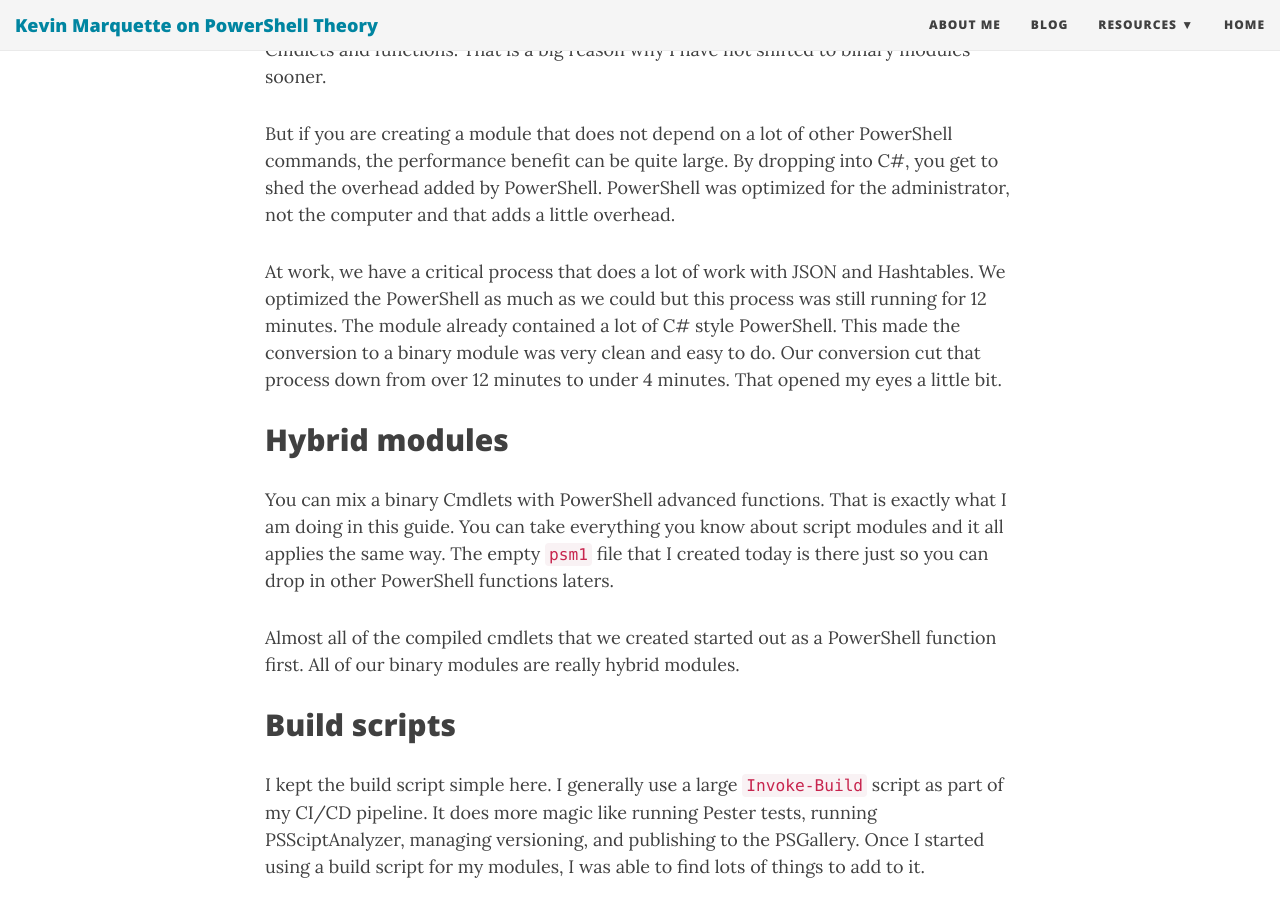
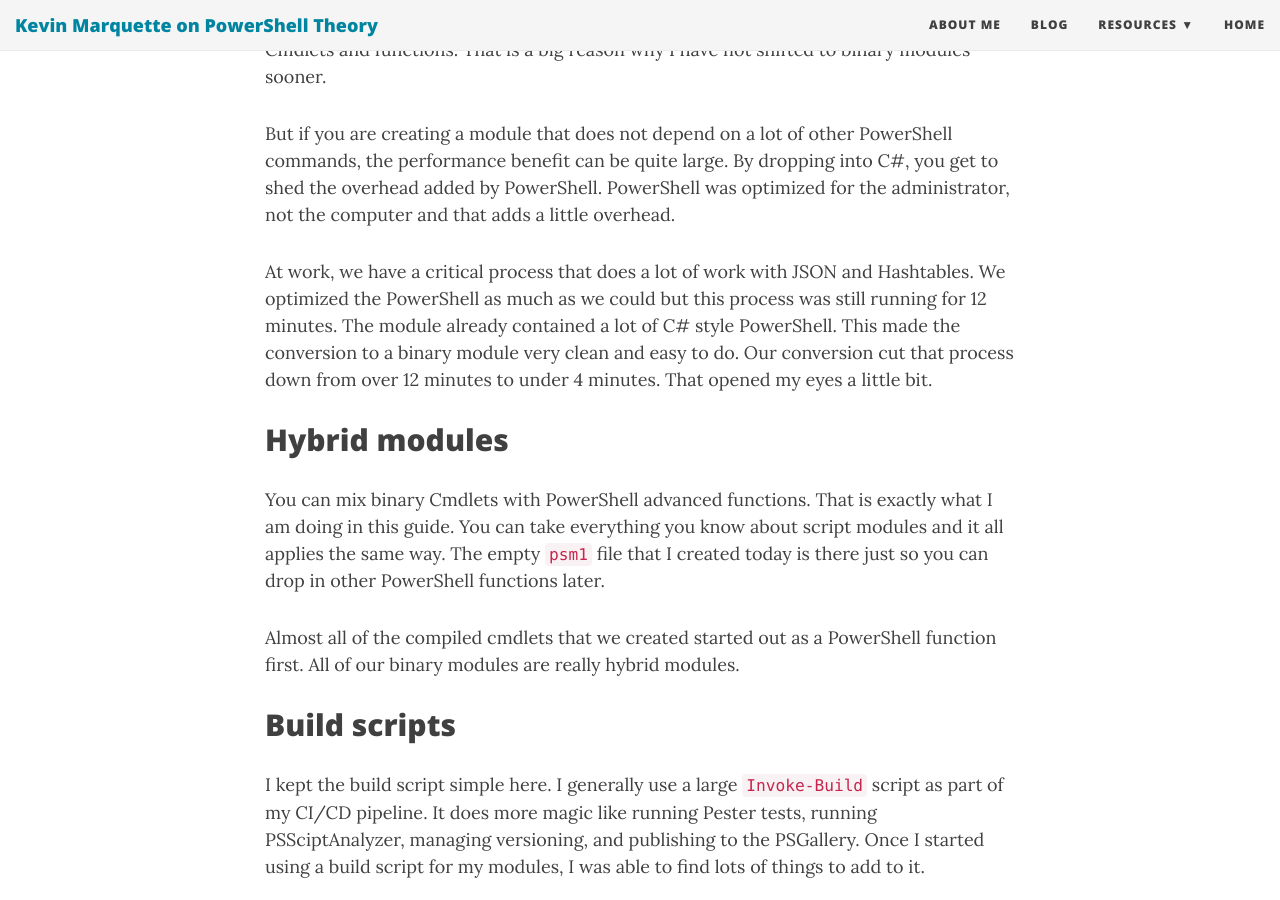
Before and after one commit to KevinMarquette/kevinmarquette.github.io, a Jekyll site: the page built from _posts/2018-08-04-Powershell-Standard-Library-Binary-Module.md, in a window 1280 px wide and 900 px high, scrolled down 7814 px. Built offline with Jekyll 4.4.1, drawn with Linux system fonts in a browser that asks for light colours; nearby versions of some CDN libraries.

Commit message:
minor wording corrections

```diff
--- a/_posts/2018-08-04-Powershell-Standard-Library-Binary-Module.md
+++ b/_posts/2018-08-04-Powershell-Standard-Library-Binary-Module.md
@@ -253,11 +253,11 @@ I jumped right into how to make a binary module and didn't mention why you would
 
 But if you are creating a module that does not depend on a lot of other PowerShell commands, the performance benefit can be quite large. By dropping into C#, you get to shed the overhead added by PowerShell. PowerShell was optimized for the administrator, not the computer and that adds a little overhead.
 
-At work, we have a critical process that does a lot of work with JSON and Hashtables. We optimized the PowerShell as much as we could but this process was still running for 12 minutes. The module already contained a lot of C# style PowerShell. This made the conversion to a binary module was very clean and easy to do. Our conversion cut that process down from over 12 minutes to under 4 minutes. That opened my eyes a little bit.
+At work, we have a critical process that does a lot of work with JSON and Hashtables. We optimized the PowerShell as much as we could but this process was still running for 12 minutes. The module already contained a lot of C# style PowerShell. This made the conversion to a binary module very clean and easy to do. Our conversion cut that process down from over 12 minutes to under 4 minutes. That opened my eyes a little bit.
 
 ## Hybrid modules
 
-You can mix a binary Cmdlets with PowerShell advanced functions. That is exactly what I am doing in this guide. You can take everything you know about script modules and it all applies the same way. The empty `psm1` file that I created today is there just so you can drop in other PowerShell functions laters.
+You can mix binary Cmdlets with PowerShell advanced functions. That is exactly what I am doing in this guide. You can take everything you know about script modules and it all applies the same way. The empty `psm1` file that I created today is there just so you can drop in other PowerShell functions later.
 
 Almost all of the compiled cmdlets that we created started out as a PowerShell function first. All of our binary modules are really hybrid modules.
 
```
